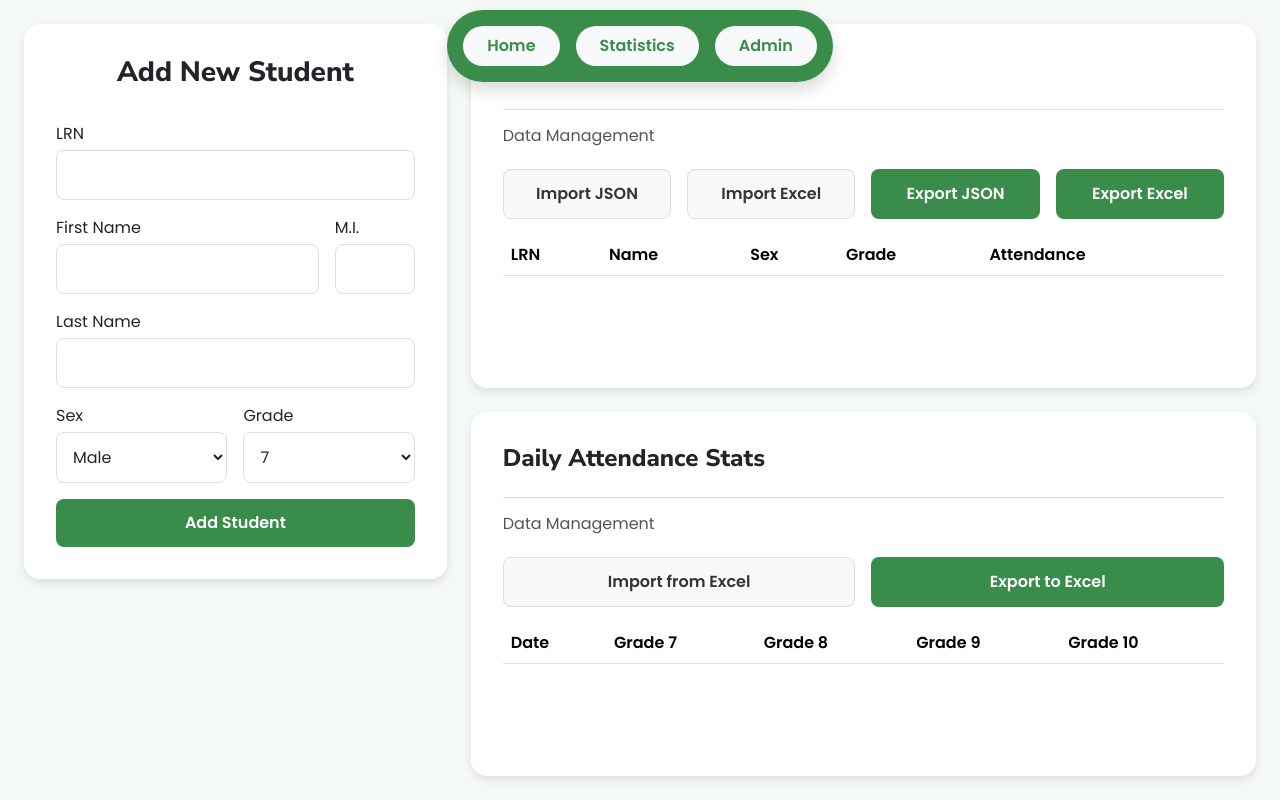
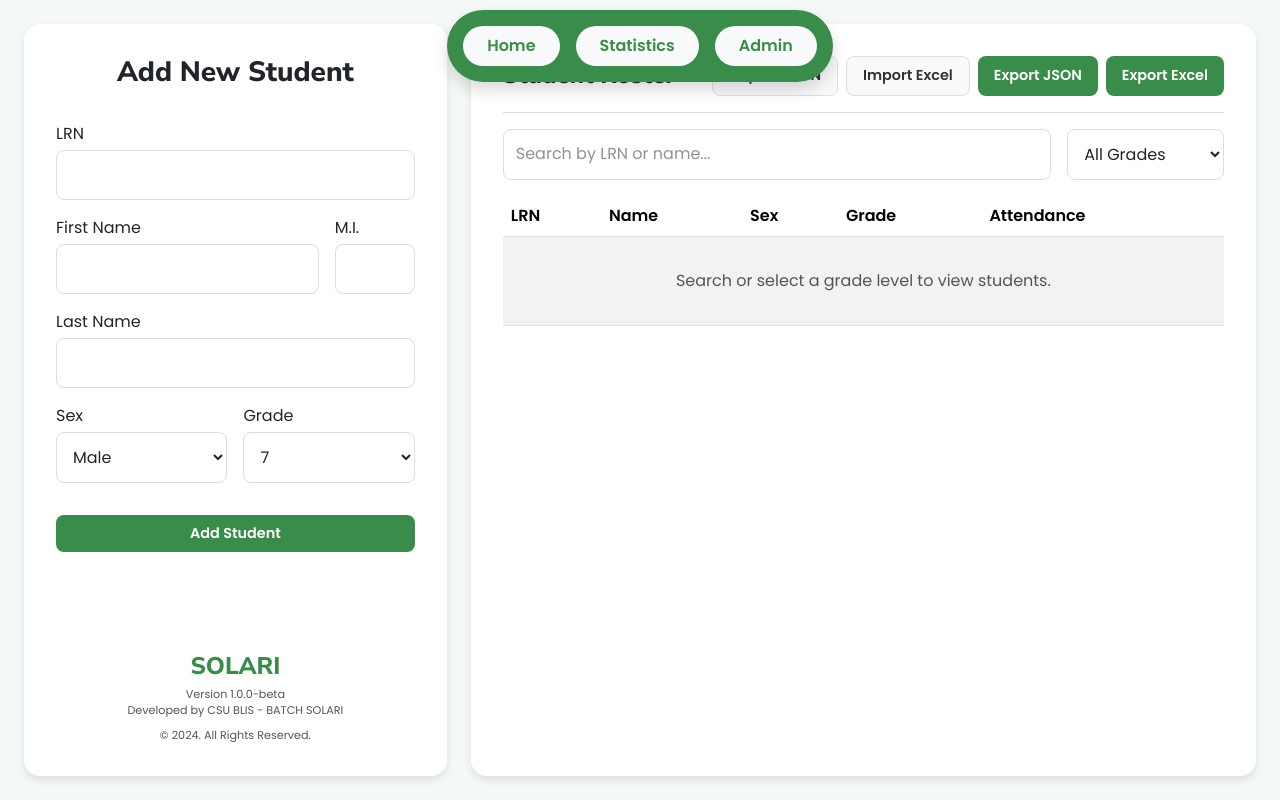
Before and after one commit to Kro9w/CNHS-Library-Attendance, a React (Vite) app: page /admin in a window 1280 px wide. Built offline with nearby package versions, Linux system fonts and the light colour scheme.

Commit message:
Improved admin page

```diff
--- a/src/pages/AdminPage.tsx
+++ b/src/pages/AdminPage.tsx
@@ -1,14 +1,14 @@
-import React, { useState, useEffect, useRef } from "react";
-import type { DailyStats } from "../services/db";
-import {
-  addStudent,
-  getAllStudents,
-  subscribeToDailyStats,
-} from "../services/studentService";
+import React, {
+  useState,
+  useEffect,
+  useRef,
+  useMemo,
+  type CSSProperties,
+} from "react";
+import { addStudent, getAllStudents } from "../services/studentService";
 import type { Student } from "../types/student";
 import ExcelJS from "exceljs";
 import { saveAs } from "file-saver";
-import { db } from "../services/db";
 import "@fontsource/nunito-sans/800.css";
 import "@fontsource/poppins/400.css";
 import "@fontsource/poppins/600.css";
@@ -21,19 +21,11 @@ const AdminPage: React.FC = () => {
   const [sex, setSex] = useState("Male");
   const [grade, setGrade] = useState("7");
   const [students, setStudents] = useState<Student[]>([]);
-  const [dailyStats, setDailyStats] = useState<DailyStats[]>([]);
+  const [searchTerm, setSearchTerm] = useState("");
+  const [selectedGrade, setSelectedGrade] = useState<string>(""); // For the grade filter dropdown
 
-  // Refs for file inputs to trigger them from styled buttons
   const importJsonRef = useRef<HTMLInputElement>(null);
   const importStudentExcelRef = useRef<HTMLInputElement>(null);
-  const importStatsExcelRef = useRef<HTMLInputElement>(null);
-
-  useEffect(() => {
-    const unsubscribe = subscribeToDailyStats((stats: DailyStats[]) => {
-      setDailyStats(stats);
-    });
-    return () => unsubscribe();
-  }, []);
 
   useEffect(() => {
     fetchStudents();
@@ -62,7 +54,6 @@ const AdminPage: React.FC = () => {
     try {
       await addStudent(student);
       alert(`Added ${firstName} ${lastName} successfully!`);
-      // Reset form
       setLrn("");
       setFirstName("");
       setMiddleInitial("");
@@ -76,7 +67,6 @@ const AdminPage: React.FC = () => {
     }
   };
 
-  // --- STUDENT DATA HANDLERS ---
   const handleExportJSON = async () => {
     const dataStr = `data:text/json;charset=utf-8,${encodeURIComponent(
       JSON.stringify(students, null, 2)
@@ -159,71 +149,64 @@ const AdminPage: React.FC = () => {
     fetchStudents();
   };
 
-  // --- DAILY STATS HANDLERS ---
-  const handleExportStatsExcel = async () => {
-    const workbook = new ExcelJS.Workbook();
-    const sheet = workbook.addWorksheet("Daily Stats");
-    sheet.columns = [
-      { header: "Date", key: "date", width: 15 },
-      { header: "Grade 7", key: "grade7", width: 10 },
-      { header: "Grade 8", key: "grade8", width: 10 },
-      { header: "Grade 9", key: "grade9", width: 10 },
-      { header: "Grade 10", key: "grade10", width: 10 },
-    ];
-    dailyStats.forEach((stat) => sheet.addRow(stat));
-    const buffer = await workbook.xlsx.writeBuffer();
-    saveAs(new Blob([buffer]), "daily_stats.xlsx");
-  };
+  const filteredStudents = useMemo(() => {
+    let filtered = students;
 
-  const handleImportStatsExcel = async (
-    e: React.ChangeEvent<HTMLInputElement>
-  ) => {
-    const file = e.target.files?.[0];
-    if (!file) return;
-    const workbook = new ExcelJS.Workbook();
-    await workbook.xlsx.load(await file.arrayBuffer());
-    const sheet = workbook.worksheets[0];
-    const statsToImport: DailyStats[] = [];
-    sheet.eachRow((row, rowNumber) => {
-      if (rowNumber === 1) return; // Skip header
-      const [, date, grade7, grade8, grade9, grade10] = row.values as any[];
-      if (date) {
-        statsToImport.push({
-          date: String(date),
-          grade7: Number(grade7) || 0,
-          grade8: Number(grade8) || 0,
-          grade9: Number(grade9) || 0,
-          grade10: Number(grade10) || 0,
-        });
-      }
-    });
-    for (const stat of statsToImport) {
-      await db.dailyStats.put(stat);
+    if (selectedGrade) {
+      filtered = filtered.filter((student) => student.grade === selectedGrade);
     }
-    const allStats = await db.dailyStats.toArray();
-    setDailyStats(allStats);
-    alert(`Imported ${statsToImport.length} daily stat records!`);
-  };
 
-  // --- STYLES ---
-  const pageStyle: React.CSSProperties = {
+    if (searchTerm) {
+      const lowercasedValue = searchTerm.toLowerCase();
+      filtered = filtered.filter((student) => {
+        const fullName =
+          `${student.firstName} ${student.lastName}`.toLowerCase();
+        return (
+          student.lrn.startsWith(searchTerm) ||
+          fullName.includes(lowercasedValue)
+        );
+      });
+    }
+
+    // If a grade is selected, we don't need to check for search term to show results
+    if (selectedGrade && !searchTerm) {
+      return filtered;
+    }
+
+    // If no grade is selected, only show results if a search term is present
+    if (!selectedGrade && searchTerm) {
+      return filtered;
+    }
+
+    // If a grade is selected and there's a search term, return the combined filter
+    if (selectedGrade && searchTerm) {
+      return filtered;
+    }
+
+    // Default to an empty array if no filters are active
+    return [];
+  }, [students, searchTerm, selectedGrade]);
+
+  const pageStyle: CSSProperties = {
     display: "flex",
     gap: "1.5rem",
     width: "100vw",
-    minHeight: "100vh",
+    height: "100vh",
     padding: "1.5rem",
     backgroundColor: "rgba(58, 140, 75, 0.05)",
     fontFamily: "'Poppins', sans-serif",
+    boxSizing: "border-box",
   };
-  const cardStyle: React.CSSProperties = {
+  const cardStyle: CSSProperties = {
     backgroundColor: "#ffffff",
     borderRadius: "1rem",
     padding: "2rem",
     boxShadow: "var(--shadow)",
     display: "flex",
     flexDirection: "column",
+    height: "100%",
   };
-  const inputStyle: React.CSSProperties = {
+  const inputStyle: CSSProperties = {
     width: "100%",
     padding: "0.75rem",
     borderRadius: "8px",
@@ -231,34 +214,27 @@ const AdminPage: React.FC = () => {
     fontSize: "1rem",
     marginTop: "0.25rem",
   };
-  const buttonStyle: React.CSSProperties = {
-    width: "100%",
-    padding: "0.75rem",
+  const buttonStyle: CSSProperties = {
+    padding: "0.5rem 1rem",
     backgroundColor: "var(--green)",
     color: "white",
     border: "none",
     borderRadius: "8px",
-    fontSize: "1rem",
+    fontSize: "0.9rem",
     fontWeight: 600,
     cursor: "pointer",
-    marginTop: "1rem",
   };
-  const secondaryButtonStyle: React.CSSProperties = {
+  const secondaryButtonStyle: CSSProperties = {
     ...buttonStyle,
     backgroundColor: "var(--light-gray)",
     color: "var(--dark-text)",
     border: "1px solid var(--border-color)",
   };
-  const tableContainerStyle: React.CSSProperties = {
-    flexGrow: 1,
-    overflowY: "auto",
-    marginTop: "1rem",
-  };
 
   return (
     <div style={pageStyle}>
       {/* Left Column: Add Student */}
-      <div style={{ width: "35%" }}>
+      <div style={{ width: "35%", height: "100%" }}>
         <div style={cardStyle}>
           <h3
             style={{
@@ -269,8 +245,15 @@ const AdminPage: React.FC = () => {
           >
             Add New Student
           </h3>
-          <form onSubmit={handleSubmit} style={{ marginTop: "1.5rem" }}>
-            {/* Form Fields */}
+          <form
+            onSubmit={handleSubmit}
+            style={{
+              marginTop: "1.5rem",
+              flexGrow: 1,
+              display: "flex",
+              flexDirection: "column",
+            }}
+          >
             <div>
               <label>LRN</label>
               <input
@@ -336,48 +319,68 @@ const AdminPage: React.FC = () => {
                 </select>
               </div>
             </div>
-            <button type="submit" style={buttonStyle}>
+            <button
+              type="submit"
+              style={{ ...buttonStyle, width: "100%", marginTop: "2rem" }}
+            >
               Add Student
             </button>
+            <div
+              style={{
+                marginTop: "auto",
+                paddingTop: "2rem",
+                textAlign: "center",
+                color: "var(--light-text)",
+                fontSize: "0.7rem",
+              }}
+            >
+              <h4
+                style={{
+                  fontFamily: "'Nunito Sans', sans-serif",
+                  fontWeight: 800,
+                  color: "var(--green)",
+                  marginBottom: "0.3rem",
+                }}
+              >
+                SOLARI
+              </h4>
+              <p style={{ margin: 0 }}>Version 1.0.0-beta</p>
+              <p style={{ margin: 0 }}>Developed by CSU BLIS - BATCH SOLARI</p>
+              <p style={{ margin: "8px 0 0 0" }}>
+                © 2024. All Rights Reserved.
+              </p>
+            </div>
           </form>
         </div>
       </div>
 
-      {/* Right Column: Data Tables */}
+      {/* Right Column: Student Roster */}
       <div
         style={{
           width: "65%",
+          height: "100%",
           display: "flex",
           flexDirection: "column",
-          gap: "1.5rem",
         }}
       >
-        {/* Current Students Table */}
-        <div style={{ ...cardStyle, flex: 1 }}>
-          <h4
-            style={{ fontFamily: "'Nunito Sans', sans-serif", fontWeight: 800 }}
-          >
-            Student Roster
-          </h4>
-          {/* Data Management */}
+        <div style={{ ...cardStyle, flex: 1, overflow: "hidden" }}>
           <div
             style={{
-              borderTop: "1px solid var(--border-color)",
-              marginTop: "1rem",
-              paddingTop: "1rem",
+              display: "flex",
+              justifyContent: "space-between",
+              alignItems: "center",
             }}
           >
-            <h5 style={{ fontSize: "1rem", color: "var(--light-text)" }}>
-              Data Management
-            </h5>
-            <div
+            <h4
               style={{
-                display: "grid",
-                gridTemplateColumns: "1fr 1fr 1fr 1fr",
-                gap: "1rem",
-                marginTop: "0.5rem",
+                fontFamily: "'Nunito Sans', sans-serif",
+                fontWeight: 800,
+                margin: 0,
               }}
             >
+              Student Roster
+            </h4>
+            <div style={{ display: "flex", gap: "0.5rem" }}>
               <button
                 style={secondaryButtonStyle}
                 onClick={() => importJsonRef.current?.click()}
@@ -398,8 +401,35 @@ const AdminPage: React.FC = () => {
               </button>
             </div>
           </div>
-          {/* Table */}
-          <div style={tableContainerStyle}>
+          <div
+            style={{
+              marginTop: "1rem",
+              borderTop: "1px solid var(--border-color)",
+              paddingTop: "1rem",
+              display: "flex",
+              gap: "1rem",
+            }}
+          >
+            <input
+              type="text"
+              placeholder="Search by LRN or name..."
+              value={searchTerm}
+              onChange={(e) => setSearchTerm(e.target.value)}
+              style={{ ...inputStyle, width: "100%", marginTop: 0 }}
+            />
+            <select
+              style={{ ...inputStyle, width: "200px", marginTop: 0 }}
+              value={selectedGrade}
+              onChange={(e) => setSelectedGrade(e.target.value)}
+            >
+              <option value="">All Grades</option>
+              <option value="7">Grade 7</option>
+              <option value="8">Grade 8</option>
+              <option value="9">Grade 9</option>
+              <option value="10">Grade 10</option>
+            </select>
+          </div>
+          <div style={{ flex: "1 1 0", overflowY: "auto", marginTop: "1rem" }}>
             <table className="table table-striped">
               <thead
                 style={{
@@ -407,6 +437,7 @@ const AdminPage: React.FC = () => {
                   color: "white",
                   position: "sticky",
                   top: 0,
+                  zIndex: 1,
                 }}
               >
                 <tr>
@@ -418,90 +449,34 @@ const AdminPage: React.FC = () => {
                 </tr>
               </thead>
               <tbody>
-                {students.map((s) => (
-                  <tr key={s.lrn}>
-                    <td>{s.lrn}</td>
-                    <td>{`${s.lastName}, ${s.firstName} ${s.middleInitial}`}</td>
-                    <td>{s.sex}</td>
-                    <td>{s.grade}</td>
-                    <td>{s.attendance || 0}</td>
+                {!searchTerm && !selectedGrade ? (
+                  <tr>
+                    <td
+                      colSpan={5}
+                      style={{
+                        textAlign: "center",
+                        padding: "2rem",
+                        color: "var(--light-text)",
+                      }}
+                    >
+                      Search or select a grade level to view students.
+                    </td>
                   </tr>
-                ))}
+                ) : (
+                  filteredStudents.map((s) => (
+                    <tr key={s.lrn}>
+                      <td>{s.lrn}</td>
+                      <td>{`${s.lastName}, ${s.firstName} ${s.middleInitial}`}</td>
+                      <td>{s.sex}</td>
+                      <td>{s.grade}</td>
+                      <td>{s.attendance || 0}</td>
+                    </tr>
+                  ))
+                )}
               </tbody>
             </table>
           </div>
         </div>
-
-        {/* Daily Stats Table */}
-        <div style={{ ...cardStyle, flex: 1 }}>
-          <h4
-            style={{ fontFamily: "'Nunito Sans', sans-serif", fontWeight: 800 }}
-          >
-            Daily Attendance Stats
-          </h4>
-          <div
-            style={{
-              borderTop: "1px solid var(--border-color)",
-              marginTop: "1rem",
-              paddingTop: "1rem",
-            }}
-          >
-            <h5 style={{ fontSize: "1rem", color: "var(--light-text)" }}>
-              Data Management
-            </h5>
-            <div
-              style={{
-                display: "grid",
-                gridTemplateColumns: "1fr 1fr",
-                gap: "1rem",
-                marginTop: "0.5rem",
-              }}
-            >
-              <button
-                style={secondaryButtonStyle}
-                onClick={() => importStatsExcelRef.current?.click()}
-              >
-                Import from Excel
-              </button>
-              <button style={buttonStyle} onClick={handleExportStatsExcel}>
-                Export to Excel
-              </button>
-            </div>
-          </div>
-          <div style={tableContainerStyle}>
-            <table className="table table-striped">
-              <thead
-                style={{
-                  backgroundColor: "var(--green)",
-                  color: "white",
-                  position: "sticky",
-                  top: 0,
-                }}
-              >
-                <tr>
-                  <th>Date</th>
-                  <th>Grade 7</th>
-                  <th>Grade 8</th>
-                  <th>Grade 9</th>
-                  <th>Grade 10</th>
-                </tr>
-              </thead>
-              <tbody>
-                {dailyStats.map((stat) => (
-                  <tr key={stat.date}>
-                    <td>{stat.date}</td>
-                    <td>{stat.grade7}</td>
-                    <td>{stat.grade8}</td>
-                    <td>{stat.grade9}</td>
-                    <td>{stat.grade10}</td>
-                  </tr>
-                ))}
-              </tbody>
-            </table>
-          </div>
-        </div>
-
-        {/* Hidden File Inputs */}
         <input
           type="file"
           ref={importJsonRef}
@@ -516,13 +491,6 @@ const AdminPage: React.FC = () => {
           style={{ display: "none" }}
           accept=".xlsx"
         />
-        <input
-          type="file"
-          ref={importStatsExcelRef}
-          onChange={handleImportStatsExcel}
-          style={{ display: "none" }}
-          accept=".xlsx"
-        />
       </div>
     </div>
   );
```
